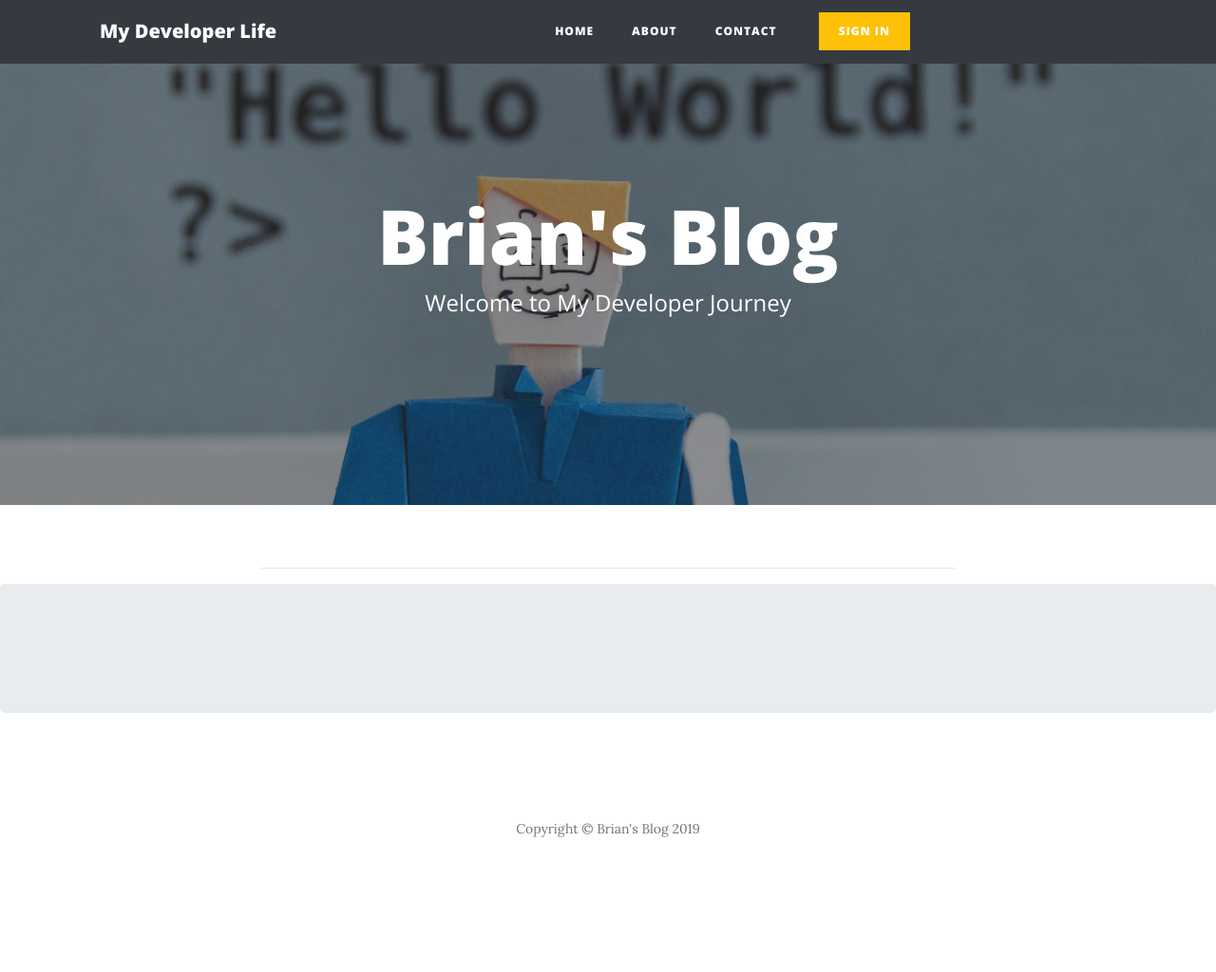
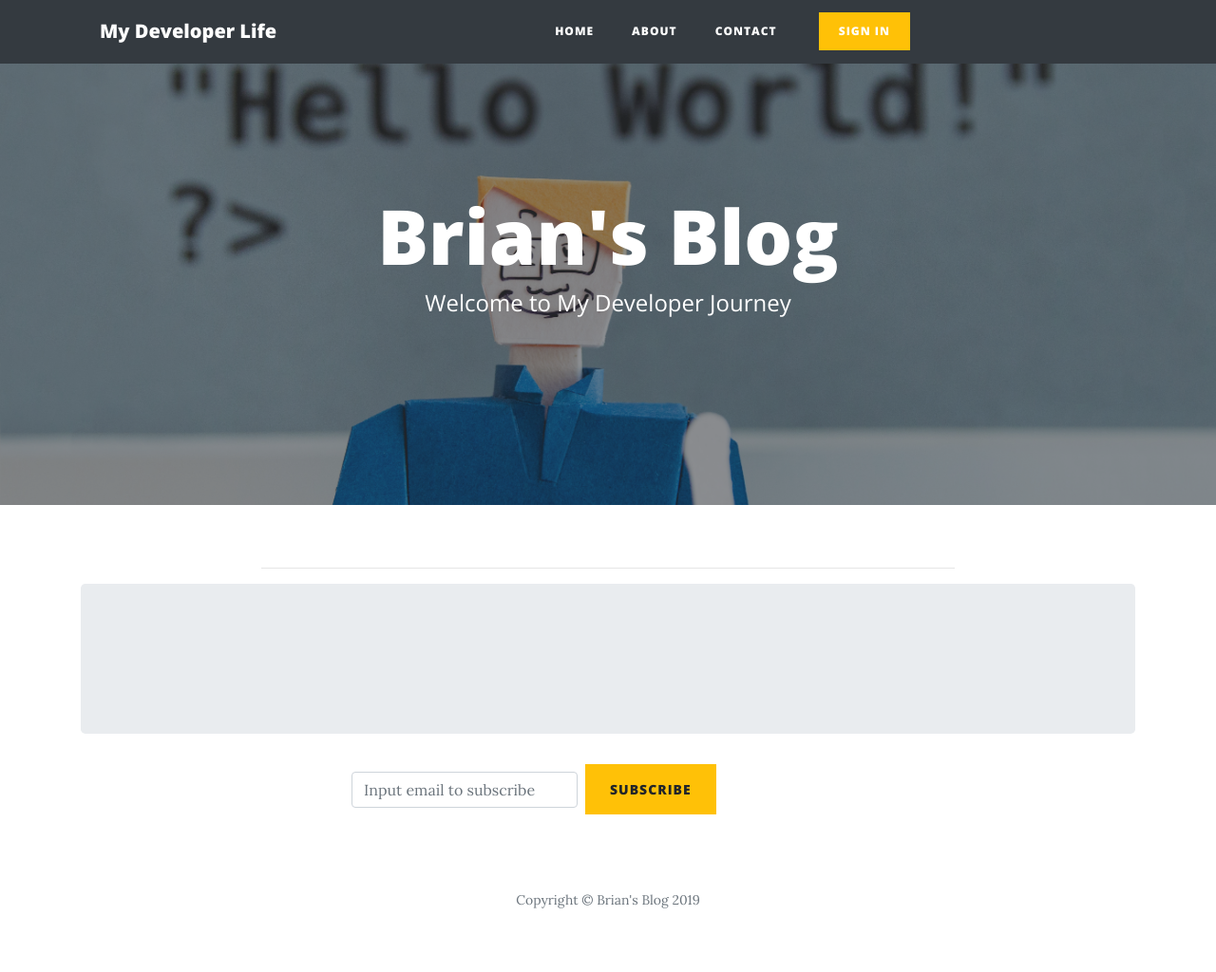
Before and after one commit to bryomajor/my-developer-life, a Flask app: page / in a window 1280 px wide. Shown: the whole page at 95% size. Before the commit the page ends 882 px from the top, so only its background shows below. Run offline with Flask 2, Linux system fonts and the light colour scheme; data that the repository does not hold is empty; some libraries are stand-ins or nearby versions.

Commit message:
Add subscription form

```diff
--- a/app/templates/index.html
+++ b/app/templates/index.html
@@ -32,18 +32,34 @@
         </a>
         <p class="post-meta">Posted by {{ blog.user.username }}
           on {{ blog.posted.strftime('%d-%m-%Y') }}</p>
-          <p class="post-meta"> <a class="btn btn-sm btn-warning" href="{{url_for('main.blog',id=blog.id)}}" >Comment</a>  {{blog.comment.count()}} Comments</p>
+        <p class="post-meta"> <a class="btn btn-sm btn-warning" href="{{url_for('main.blog',id=blog.id)}}">Comment</a>
+          {{blog.comment.count()}} Comments</p>
         {% endfor %}
       </div>
       <hr>
     </div>
   </div>
-</div>
-<div class="blockquote jumbotron">
-    <h4 class="text-center">{{ quotes['quote']}}</h4>
+  <div class="blockquote jumbotron">
+    <h4 class="text-center">{{ quotes['author']}}</h4>
+    <p class="text-center">{{ quotes['quote']}}</p>
+  </div>
+  <div class="row">
+    <div class="col-md-3"></div>
+    <div class="col-md-6">
+      <form class="form-inline" action="{{url_for('main.subscribe')}}" method="POST">
+        <div class="md-form form-group">
+          <input type="email" class="form-control " name="subscriber" placeholder="Input email to subscribe" required>
+        </div>
+        <div class="md-form form-group">
+          <button class="btn btn-sm btn-warning ml-2" id="subscr">Subscribe</button>
+        </div>
+      </form>
+    </div>
+    <div class="col-md-3"></div>
+  </div>
 </div>
 {% block footer %}
-    {% include 'footer.html' %}
+{% include 'footer.html' %}
 {% endblock %}
 
 {% endblock %}
```
